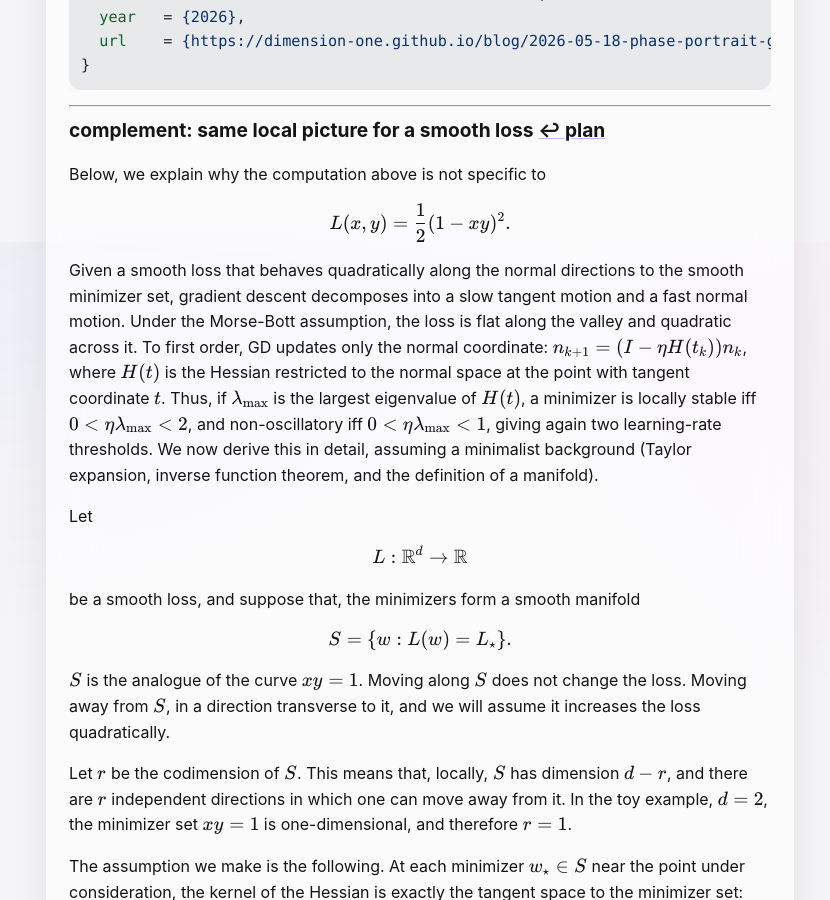
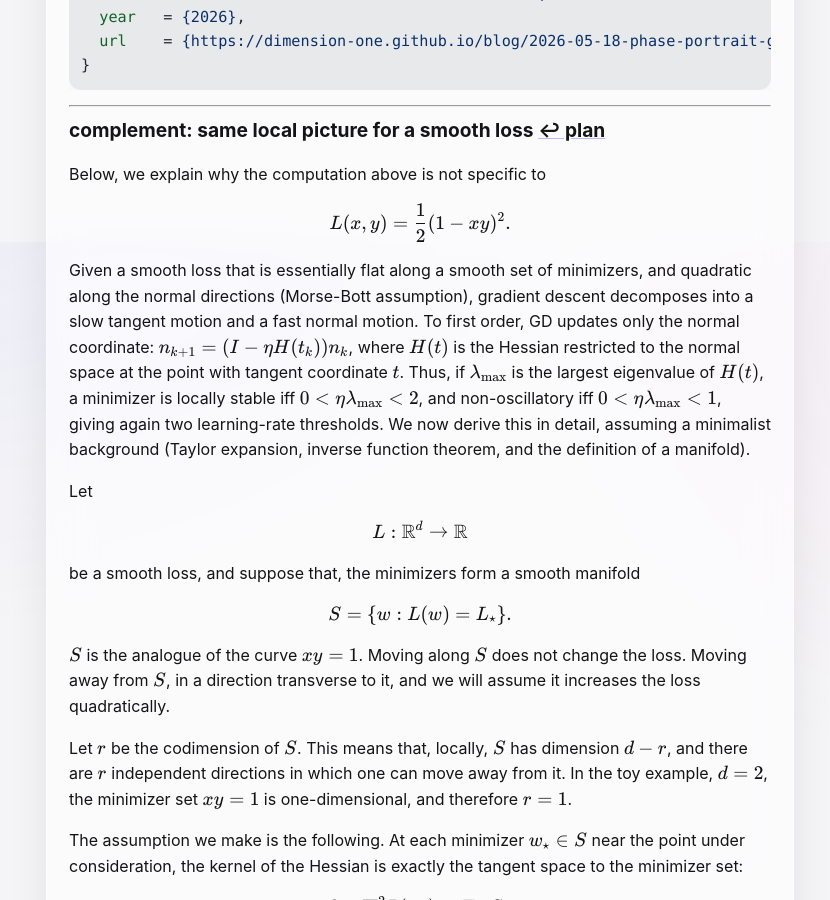
Before and after one commit to dimension-one/dimension-one.github.io, a Jekyll site: the page built from _posts/2026-05-18-post-4.md, in a window 1280 px wide and 900 px high, scrolled down 8758 px. Shown: the whole window, without its empty margins (220-1050 px from the left). Built offline with Jekyll 4.4.1, drawn with Linux system fonts in a browser that asks for light colours; a script that is not in the unit is left out.

Commit message:
Update 2026-05-18-post-4.md

```diff
--- a/_posts/2026-05-18-post-4.md
+++ b/_posts/2026-05-18-post-4.md
@@ -449,7 +449,7 @@
 $$
 {:/nomarkdown}
 
-Given a smooth loss that behaves quadratically along the normal directions to the smooth minimizer set, gradient descent decomposes into a slow tangent motion and a fast normal motion.  Under the Morse-Bott assumption, the loss is flat along the valley and quadratic across it.  To first order, GD updates only the normal coordinate: {::nomarkdown}$n_{k+1}=(I-\eta H(t_k))n_k${:/nomarkdown}, where {::nomarkdown}$H(t)${:/nomarkdown} is the Hessian restricted to the normal space at the point with tangent coordinate {::nomarkdown}$t${:/nomarkdown}. Thus, if {::nomarkdown}$\lambda_{\max}${:/nomarkdown} is the largest eigenvalue of {::nomarkdown}$H(t)${:/nomarkdown},  a minimizer is locally stable iff {::nomarkdown}$0<\eta \lambda_{\max}<2${:/nomarkdown}, and non-oscillatory iff {::nomarkdown}$0<\eta\lambda_{\max}<1${:/nomarkdown}, giving again two learning-rate thresholds. We now derive this in detail, assuming a minimalist background (Taylor expansion, inverse function theorem, and the definition of a manifold).
+Given a smooth loss that is essentially flat along a smooth set of minimizers, and quadratic along the normal directions (Morse-Bott assumption), gradient descent decomposes into a slow tangent motion and a fast normal motion. To first order, GD updates only the normal coordinate: {::nomarkdown}$n_{k+1}=(I-\eta H(t_k))n_k${:/nomarkdown}, where {::nomarkdown}$H(t)${:/nomarkdown} is the Hessian restricted to the normal space at the point with tangent coordinate {::nomarkdown}$t${:/nomarkdown}. Thus, if {::nomarkdown}$\lambda_{\max}${:/nomarkdown} is the largest eigenvalue of {::nomarkdown}$H(t)${:/nomarkdown},  a minimizer is locally stable iff {::nomarkdown}$0<\eta \lambda_{\max}<2${:/nomarkdown}, and non-oscillatory iff {::nomarkdown}$0<\eta\lambda_{\max}<1${:/nomarkdown}, giving again two learning-rate thresholds. We now derive this in detail, assuming a minimalist background (Taylor expansion, inverse function theorem, and the definition of a manifold).
 
 Let
 
```
